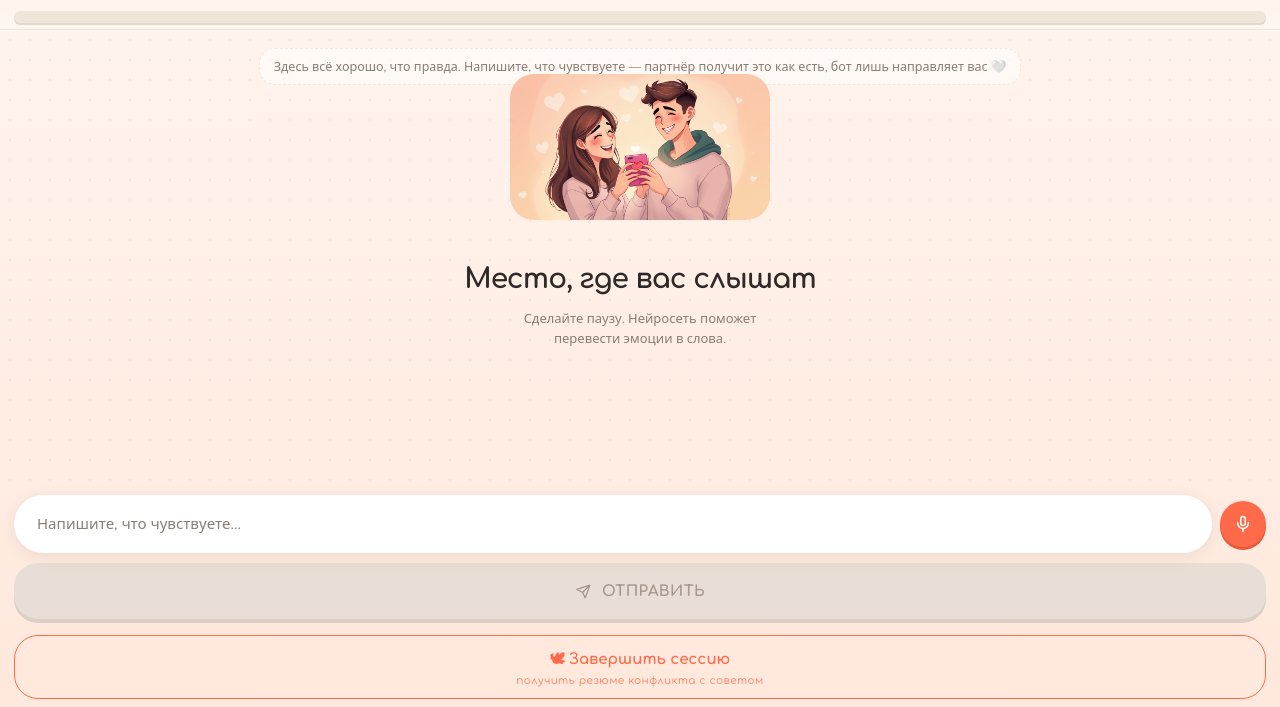
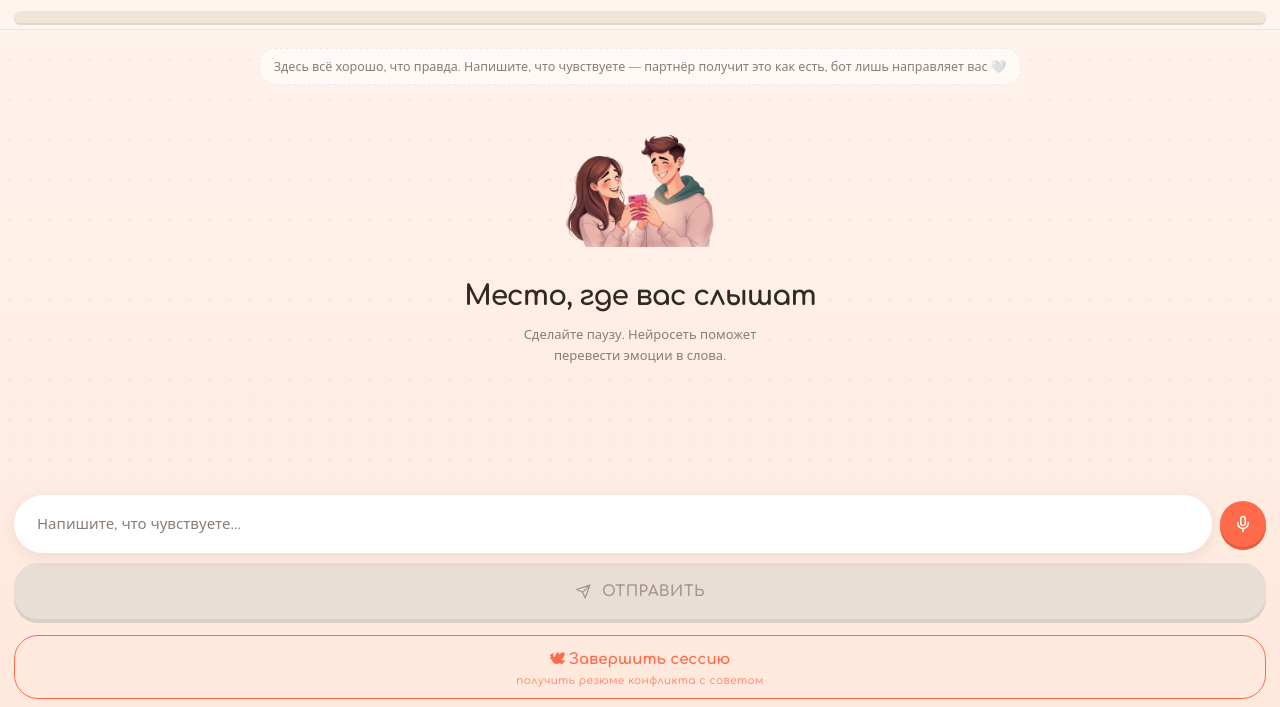
Before and after one commit to leon5612349-lang/Family-meditator, a plain HTML site: page frontend/index.html in a window 1280 px wide. Shown: the part 93-800 px from the top of the page. Drawn offline with nearby package versions, Linux system fonts and the light colour scheme; no server answers.

Commit message:
Фиксы: стартовый экран (подсказка не накладывается, картинка без фона, растворение краёв)

```diff
--- a/frontend/index.html
+++ b/frontend/index.html
@@ -1037,13 +1037,22 @@
             background: transparent;
         }
 
-        /* Иллюстрация «пара смотрит на телефон» на стартовом экране */
+        /* Иллюстрация «пара смотрит на телефон» (PNG без фона) на стартовом
+           экране: без рамки и без подложки, края растворяются в персиковом
+           фоне через mask, чтобы не выглядеть вклеенным прямоугольником */
         .welcome-image {
-            width: min(70vw, 260px);
+            width: min(56vw, 205px);
             height: auto;
-            border-radius: 24px;
-            margin: 20px auto;
+            border-radius: 0;
+            background: transparent;
+            margin: 8px auto 10px;
             display: block;
+            -webkit-mask-image: radial-gradient(
+                ellipse at center, black 68%, transparent 100%
+            );
+            mask-image: radial-gradient(
+                ellipse at center, black 68%, transparent 100%
+            );
         }
 
         /* Стартовый экран (чашки/пара) не должен накладываться на чат:
@@ -1114,14 +1123,28 @@
             flex: 0 0 auto;
         }
 
-        /* Стартовый экран живёт внутри .chat (absolute) — так он не
-           перекрывает нижние панели ввода; содержимое при нехватке
-           места прокручивается */
+        /* Стартовый экран живёт в ПОТОКЕ чата (не absolute) — иначе он
+           перекрывал подсказку «Здесь всё хорошо…». Порядок сверху вниз:
+           подсказка (order -2) → картинка+заголовок+подзаголовок (order -1)
+           → сообщения. Содержимое при нехватке места прокручивается. */
         .welcome-screen {
+            position: relative;
+            inset: auto;
+            z-index: auto;
+            order: -1;
+            width: 100%;
+            display: flex;
+            flex-direction: column;
+            align-items: center;
+            justify-content: flex-start;
+            gap: 4px;
+            padding: clamp(12px, 3vh, 26px) 20px 20px;
+            text-align: center;
             overflow-y: auto;
-            justify-content: flex-start;
-            padding-top: clamp(12px, 3vh, 26px);
-        }
+        }
+
+        /* Пока стартовый экран на месте — содержимое не прижимаем к низу */
+        .chat:has(> .welcome-screen)::before { margin-top: 0; }
 
         /* Шапка: отступ сверху под кнопки Telegram (Close/«…»),
            чтобы «Наш уголок» не заезжал на них */
@@ -1455,7 +1478,7 @@
         <!-- ══ Ламповый экран приветствия ═══════════════════════════ -->
         <!-- Показывается, пока чат пуст; исчезает с первым сообщением. -->
         <div class="welcome-screen" id="welcome-screen">
-            <img src="couple_welcome.png" alt="Пара смотрит на телефон вместе"
+            <img src="couple_welcome_nobg.png" alt="Пара смотрит на телефон вместе"
                  class="welcome-image" />
 
             <div class="welcome-title">Место, где вас слышат</div>
```
Also changed, not shown: frontend/couple_welcome_nobg.png (added), 1 other file.
